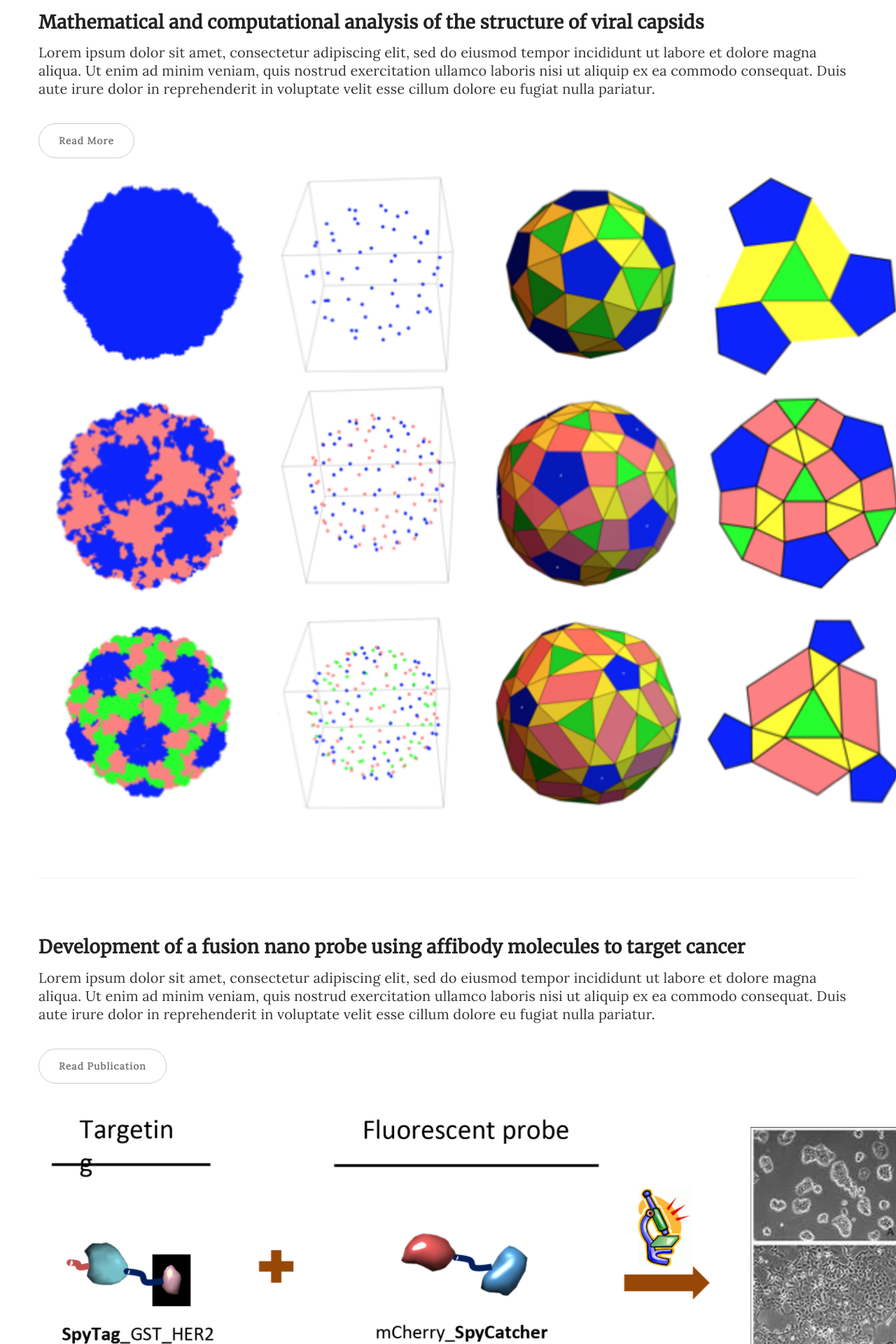
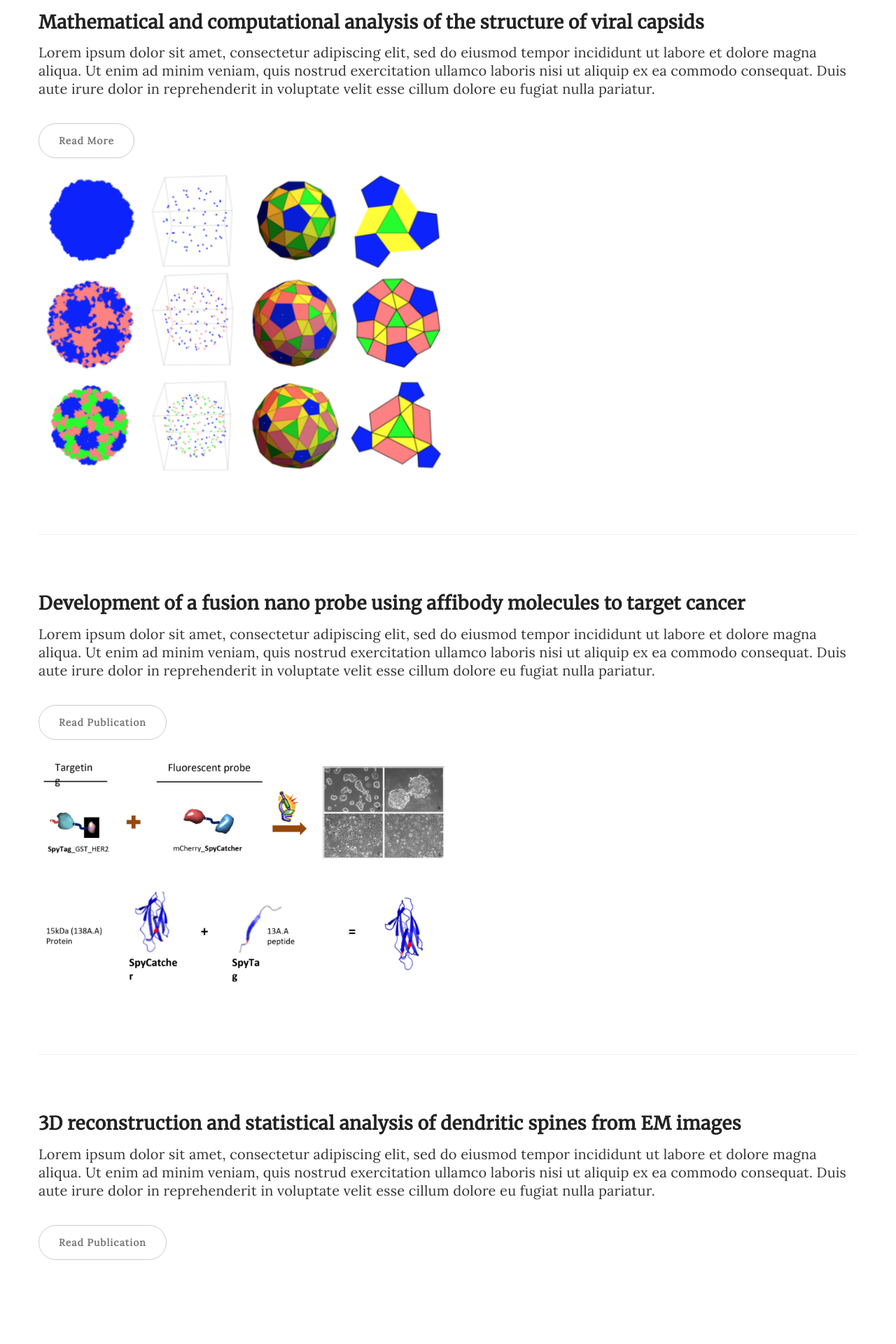
Before and after one commit to rpraka/JihyeonJe.com, a Jekyll site: the page about.html, which Jekyll copies as it is, in a window 1280 px wide. Shown: the part 2253-4173 px from the top of the page at 70% size. Built offline with Jekyll 4.4.1, drawn with Linux system fonts in a browser that asks for light colours.

Commit message:
Update about.html

```diff
--- a/about.html
+++ b/about.html
@@ -90,7 +90,7 @@
                          </div>
                           <div class="blog-post-image">
                               <a href="single-post.html">
-                                   <img src="images/inflam.png", style = "width: 50%; heigt: 50vh"/>
+                                   <img src="images/inflam.png" style = "width: 50%; heigt: 50vh"/>
                               </a>
                          </div>
                     </div>
@@ -106,7 +106,7 @@
                          </div>
                          <div class="blog-post-image">
                               <a href="single-post.html">
-                                   <img src="images/ncmir.png", style = "width: 50%; heigt: 50vh">
+                                   <img src="images/ncmir.png" style = "width: 50%; heigt: 50vh">
                               </a>
                          </div>
                     </div>
@@ -122,7 +122,7 @@
                          </div>
                          <div class="blog-post-image">
                               <a href="single-post.html">
-                                   <img src="images/virus.png">
+                                   <img src="images/virus.png"  style = "width: 50%; heigt: 50vh">
                               </a>
                          </div>
                     </div>
@@ -138,7 +138,7 @@
                          </div>
                          <div class="blog-post-image">
                               <a href="single-post.html">
-                                   <img src="images/cherry.png">
+                                   <img src="images/cherry.png"  style = "width: 50%; heigt: 50vh">
                               </a>
                          </div>
                     </div>
```
